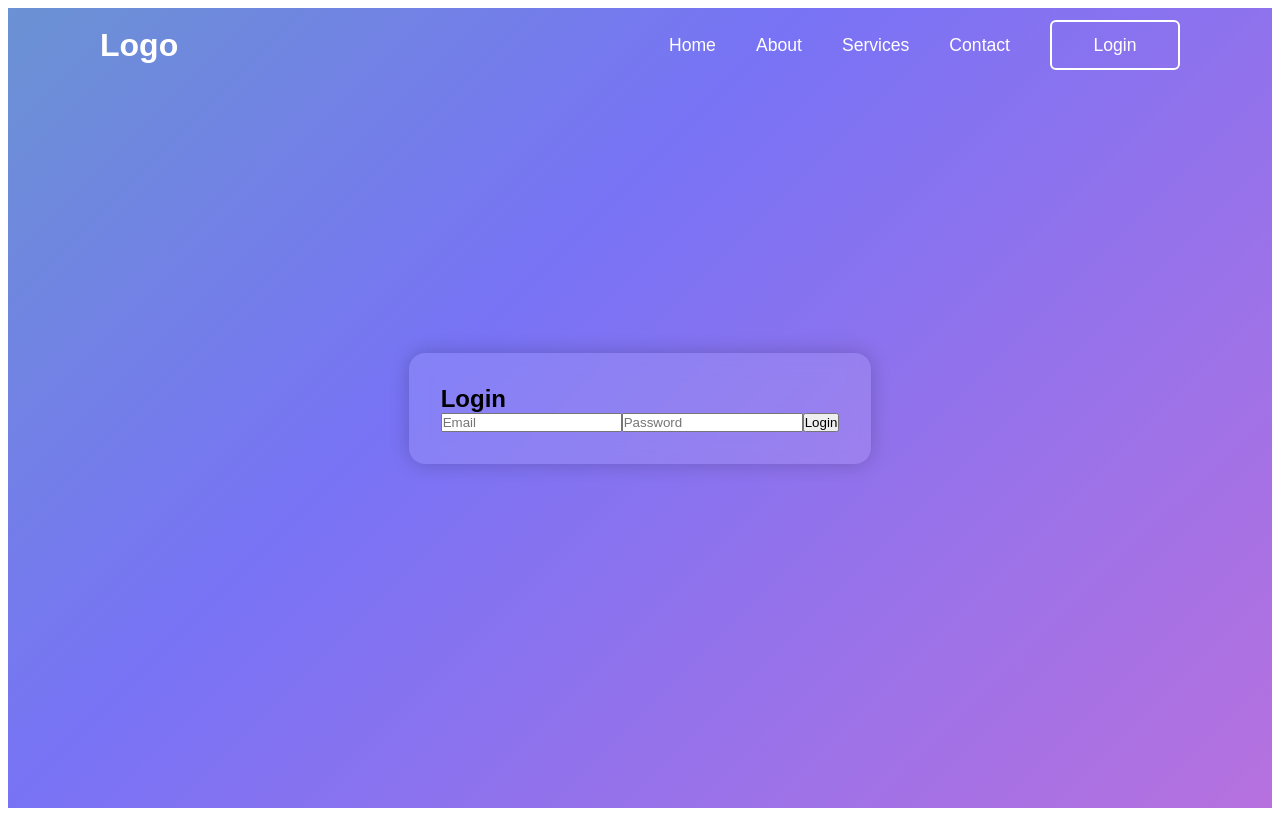
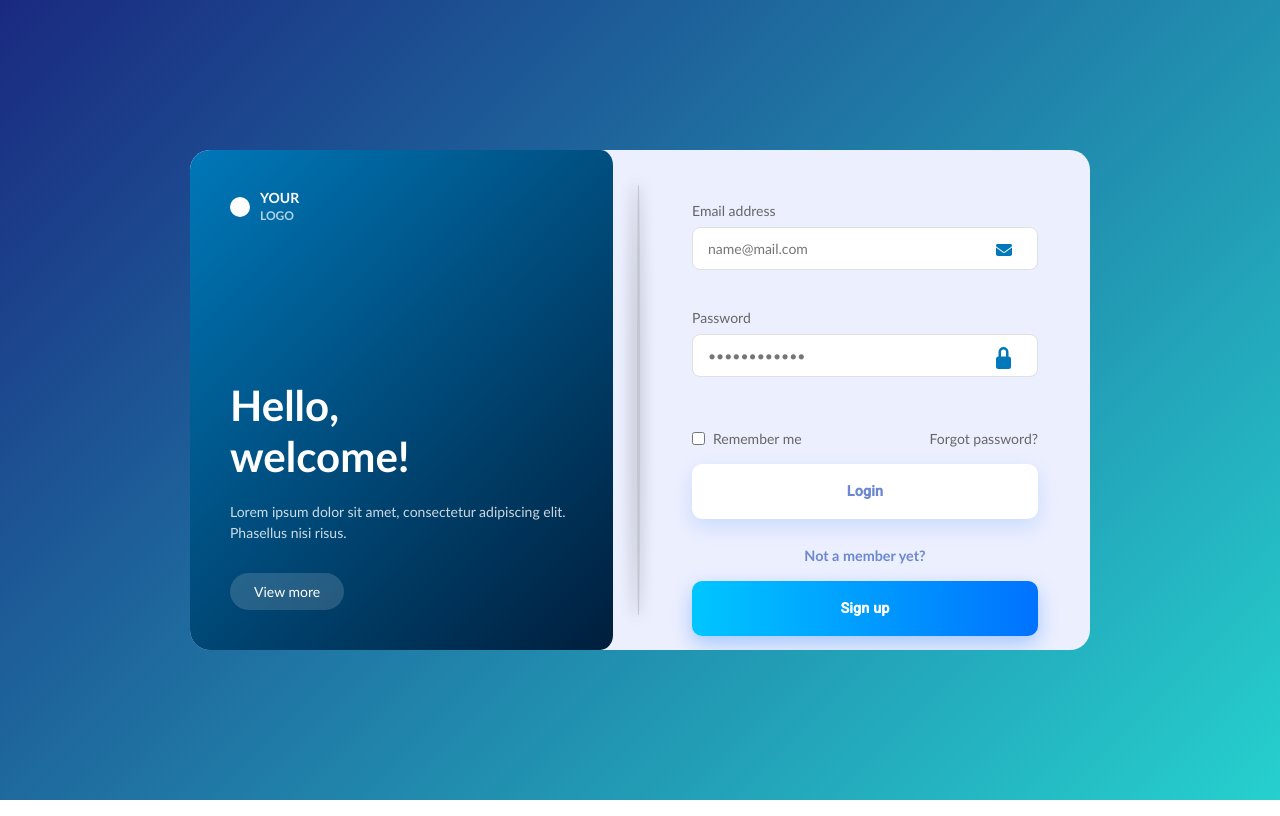
Before and after one commit to odaialfadel/auth-system, an Angular app in the folder auth-frontend/: page /login in a window 1280 px wide. Built offline with nearby package versions, Linux system fonts and the light colour scheme.

Commit message:
feat(auth-frontend): add icons to input fields
Refs: #0

```diff
--- a/auth-frontend/angular.json
+++ b/auth-frontend/angular.json
@@ -27,6 +27,7 @@
               }
             ],
             "styles": [
+              "@angular/material/prebuilt-themes/azure-blue.css",
               "src/styles.css"
             ],
             "scripts": []
@@ -85,6 +86,7 @@
               }
             ],
             "styles": [
+              "@angular/material/prebuilt-themes/azure-blue.css",
               "src/styles.css"
             ],
             "scripts": []
@@ -92,5 +94,8 @@
         }
       }
     }
+  },
+  "cli": {
+    "analytics": false
   }
 }
--- a/auth-frontend/package.json
+++ b/auth-frontend/package.json
@@ -10,13 +10,18 @@
   },
   "private": true,
   "dependencies": {
+    "@angular/cdk": "^19.2.9",
     "@angular/common": "^19.2.0",
     "@angular/compiler": "^19.2.0",
     "@angular/core": "^19.2.0",
     "@angular/forms": "^19.2.0",
+    "@angular/material": "^19.2.9",
     "@angular/platform-browser": "^19.2.0",
     "@angular/platform-browser-dynamic": "^19.2.0",
     "@angular/router": "^19.2.0",
+    "@fortawesome/angular-fontawesome": "^1.0.0",
+    "@fortawesome/fontawesome-svg-core": "^6.7.2",
+    "@fortawesome/free-solid-svg-icons": "^6.7.2",
     "rxjs": "~7.8.0",
     "tslib": "^2.3.0",
     "zone.js": "~0.15.0"
--- a/auth-frontend/src/app/app.component.ts
+++ b/auth-frontend/src/app/app.component.ts
@@ -1,9 +1,10 @@
 import { Component } from '@angular/core';
 import { RouterOutlet } from '@angular/router';
+import {FontAwesomeModule} from '@fortawesome/angular-fontawesome';
 
 @Component({
   selector: 'app-root',
-  imports: [RouterOutlet],
+  imports: [RouterOutlet, FontAwesomeModule],
   templateUrl: './app.component.html',
   styleUrl: './app.component.css'
 })
--- a/auth-frontend/src/app/login/login.component.css
+++ b/auth-frontend/src/app/login/login.component.css
@@ -1,97 +1,252 @@
 * {
+  box-sizing: border-box;
   margin: 0;
   padding: 0;
-  box-sizing: border-box;
-  font-family: 'Poppins', sans-serif;
+  font-family: Calibri, sans-serif;
 }
 
-.login-bg {
+.login-container {
   display: flex;
   justify-content: center;
   align-items: center;
   min-height: 100vh;
-
-  background: linear-gradient(-45deg, #ff6ec4, #7873f5, #4ade80, #22d3ee);
-  background-size: 400% 400%;
-  animation: gradientAnimation 15s ease infinite;
-}
-
-@keyframes gradientAnimation {
-  0% { background-position: 0% 50%; }
-  50% { background-position: 100% 50%; }
-  100% { background-position: 0% 50%; }
+  background: linear-gradient(135deg, #1a2980, #26d0ce);
+  padding: 20px;
 }
 
 .login-card {
-  padding: 2rem;
-  border-radius: 1rem;
-  background: rgba(255, 255, 255, 0.1);
-  backdrop-filter: blur(10px);
-  box-shadow: 0 0 20px rgba(0, 0, 0, 0.2);
+  display: flex;
+  width: 100%;
+  max-width: 900px;
+  height: 500px;
+  border-radius: 20px;
+  overflow: hidden;
+  background-color: #eceffe;
 }
 
-header {
-  position: fixed;
-  top: 0;
-  left: 0;
+.login-left {
+  width: 47%;
+  padding: 40px;
+  background: linear-gradient(135deg, #0078B9, #001E3C);
+  color: white;
+  display: flex;
+  flex-direction: column;
+  justify-content: space-between;
+  position: relative;
+  border-radius: 3%;
+}
+
+.login-middle {
+  width: 3%;
+  display: flex;
+  justify-content: flex-end;
+  align-items: center;
+}
+
+.divider-line {
+  width: 3px;
+  height: 86%;
+  background-color: rgba(0, 0, 0, 0.17);
+  box-shadow: -2px 0 15px 2px rgba(0, 0, 0, 0.3);
+  border-radius: 40%;
+}
+
+.logo-container {
+  display: flex;
+  align-items: center;
+  gap: 10px;
+}
+
+.logo-circle {
+  width: 20px;
+  height: 20px;
+  background-color: white;
+  border-radius: 50%;
+}
+
+.logo-text {
+  font-size: 14px;
+  font-weight: bold;
+  line-height: 1.2;
+}
+
+.logo-text span {
+  font-size: 12px;
+  opacity: 0.7;
+}
+
+.welcome-text h1 {
+  font-size: 42px;
+  font-weight: bold;
+  margin-bottom: 20px;
+  line-height: 1.2;
+}
+
+.welcome-text p {
+  font-size: 14px;
+  opacity: 0.8;
+  line-height: 1.5;
+  margin-bottom: 30px;
+}
+
+.view-more-btn {
+  background-color: rgba(255, 255, 255, 0.15);
+  border: none;
+  color: white;
+  padding: 10px 24px;
+  border-radius: 50px;
+  cursor: pointer;
+  font-size: 14px;
+  transition: background-color 0.3s;
+}
+
+.view-more-btn:hover {
+  background-color: rgba(255, 255, 255, 0.25);
+}
+
+.login-right {
+  width: 50%;
+  padding: 52px;
+  display: flex;
+  flex-direction: column;
+  justify-content: space-between;
+  border-radius: 0 16px 16px 0;
+  position: relative;
+}
+
+.login-form {
   width: 100%;
-  padding: 20px 100px;
+  max-width: 350px;
+}
+
+.form-group {
+  margin-bottom: 20px;
+}
+
+.form-group label {
+  display: block;
+  font-size: 14px;
+  color: #666;
+  margin-bottom: 8px;
+}
+
+.form-group input {
+  width: 100%;
+  padding: 12px 15px;
+  border: 1px solid #E0E0E0;
+  border-radius: 8px;
+  font-size: 14px;
+  color: #333;
+  outline: none;
+  transition: border-color 0.3s;
+}
+
+.icon, .lock-icon {
+  position: relative;
+  left: 88%;
+  bottom: 30px;
+  color: #0078B9;
+  pointer-events: none;
+}
+
+.shackle {
+  transition: d 1.5s ease;
+}
+
+.form-group input:focus {
+  border-color: #66AAFF;
+}
+
+.remember-forgot {
   display: flex;
   justify-content: space-between;
   align-items: center;
-  z-index: 99;
+  margin-bottom: 5%;
 }
 
-.logo {
-  font-size: 2em;
-  color: white;
-  user-select: none;
+.checkbox-container {
+  display: flex;
+  align-items: center;
+  gap: 8px;
 }
 
-.navigation a {
-  position: relative;
-  font-size: 1.1em;
-  color: white;
-  text-decoration: none;
-  font-weight: 500;
-  margin-left: 40px;
+.checkbox-container input {
+  margin: 0;
 }
 
-.navigation a::after {
-  content: '';
-  position: absolute;
-  left: 0;
-  bottom: -6px;
-  width: 100%;
-  height: 3px;
-  background: white;
-  border-radius: 5px;
-  transform-origin: center;
-  transform: scaleX(0);
-  transition: transform .5s;
+.checkbox-container label {
+  font-size: 14px;
+  color: #666;
 }
 
-.navigation a:hover::after {
-  transform: scaleX(1);
-
+.forgot-link {
+  font-size: 14px;
+  color: #666;
+  text-decoration: none;
 }
 
-.navigation .btnLogin-popup {
-  width: 130px;
-  height: 50px;
-  background: transparent;
-  border: 2px solid white;
-  outline: none;
-  border-radius: 6px;
-  cursor: pointer;
-  font-size: 1.1em;
-  color: white;
-  font-weight: 500;
-  margin-left: 40px;
-  transition: .5s;
+.forgot-link:hover {
+  text-decoration: underline;
 }
 
-.navigation .btnLogin-popup:hover {
+section  {
+  text-align: center;
+}
+
+section p {
+  font-size: 0.9rem;
+  font-weight: bold;
+  color: #6c88d1;
+  margin-bottom: 5%;
+  margin-top: 8%;
+}
+
+.login-btn {
+  width: 100%;
+  height: 55px;
   background-color: white;
-  color: #162938;
+  color: #6c88d1 !important;
+  border: none;
+  border-radius: 10px;
+  font-weight: bold;
+  font-size: 0.9rem;
+  box-shadow: 0 8px 20px rgba(0, 114, 255, 0.15);
+  transition: background-color 0.5s ease, color 0.5s ease, transform 0.5s ease;
 }
+
+.signup-btn {
+  width: 100%;
+  height: 55px;
+  background: linear-gradient(to right, #00c6ff, #0072ff);
+  color: white !important;
+  border: none;
+  border-radius: 10px;
+  font-size: 0.9rem;
+  font-weight: bold;
+  box-shadow: 0 8px 20px rgba(0, 114, 255, 0.3);
+  transition: background-color 0.5s ease, color 0.5s ease, transform 0.5s ease;
+}
+
+.login-btn:hover, .signup-btn:hover {
+  background: linear-gradient(to right, #00c6ff, #0072ff);
+  color: white !important;
+  transform: scale(1.05);
+  box-shadow: 0 6px 12px rgba(0, 0, 0, 0.2);
+}
+
+/* Responsive adjustments */
+@media (max-width: 768px) {
+  .login-card {
+    flex-direction: column;
+    height: auto;
+  }
+
+  .login-left, .login-right {
+    width: 100%;
+    padding: 30px;
+  }
+
+  .login-left {
+    min-height: 300px;
+  }
+}
--- a/auth-frontend/src/app/login/login.component.html
+++ b/auth-frontend/src/app/login/login.component.html
@@ -1,20 +1,63 @@
-<header>
-  <h2 class="logo">Logo</h2>
-  <nav class="navigation">
-    <a routerLink="/">Home</a>
-    <a routerLink="/about">About</a>
-    <a routerLink="/services">Services</a>
-    <a routerLink="/contact">Contact</a>
-    <button class="btnLogin-popup">Login</button>
-  </nav>
-</header>
-<div class="login-bg">
+<div class="login-container">
   <div class="login-card">
-    <h2>Login</h2>
-    <form>
-      <input type="email" placeholder="Email" required />
-      <input type="password" placeholder="Password" required />
-      <button type="submit">Login</button>
-    </form>
+    <div class="login-left">
+      <div class="logo-container">
+        <div class="logo-circle"></div>
+        <div class="logo-text">YOUR<br><span>LOGO</span></div>
+      </div>
+      <div class="welcome-text">
+        <h1>Hello,<br>welcome!</h1>
+        <p>Lorem ipsum dolor sit amet, consectetur adipiscing elit. Phasellus nisi risus.</p>
+        <button class="view-more-btn">View more</button>
+      </div>
+    </div>
+    <div class="login-middle">
+      <div class="divider-line"></div>
+    </div>
+    <div class="login-right">
+      <div class="login-form">
+        <div class="form-group">
+          <label for="email">Email address</label>
+          <input type="email" id="email" placeholder="name@mail.com">
+          <fa-icon [icon]="faEnvelope" class="icon"></fa-icon>
+        </div>
+        <div class="form-group">
+          <label for="password">Password</label>
+          <div class="input-wrapper">
+            <input
+              type="password"
+              id="password"
+              placeholder="••••••••••••"
+              [(ngModel)]="password"
+            />
+            <svg class="lock-icon" viewBox="0 0 48 48" width="30" height="30">
+              <!-- Lock body (constant) -->
+              <rect x="0" y="15" width="24" height="20" rx="4" fill="#0078B9"/>
+
+              <!-- Lock shackle (animated) -->
+              <path
+                [attr.d]="password.length > 0 ? 'M6 22V8a6 6 0 0 1 12 0v0' : 'M6 22V8a6 6 0 0 1 12 0v8'"
+                stroke="#0078B9"
+                fill="none"
+                stroke-width="4"
+                class="shackle"
+              />
+            </svg>
+          </div>
+        </div>
+        <div class="remember-forgot">
+          <div class="checkbox-container">
+            <input type="checkbox" id="remember">
+            <label for="remember">Remember me</label>
+          </div>
+          <a href="#" class="forgot-link">Forgot password?</a>
+        </div>
+        <section>
+          <button mat-button class="login-btn">Login</button>
+          <p>Not a member yet?</p>
+          <button mat-button class="signup-btn">Sign up</button>
+        </section>
+      </div>
+    </div>
   </div>
 </div>
--- a/auth-frontend/src/app/login/login.component.ts
+++ b/auth-frontend/src/app/login/login.component.ts
@@ -1,15 +1,22 @@
 import { Component } from '@angular/core';
-import {RouterLink} from '@angular/router';
+import {MatButton} from '@angular/material/button';
+import {faEnvelope} from '@fortawesome/free-solid-svg-icons';
+import {FaIconComponent} from '@fortawesome/angular-fontawesome';
+import {FormsModule} from '@angular/forms';
 
 
 @Component({
   selector: 'app-login',
   imports: [
-    RouterLink
+    MatButton,
+    FaIconComponent,
+    FormsModule,
   ],
   templateUrl: './login.component.html',
   styleUrl: './login.component.css'
 })
 export class LoginComponent {
 
+  protected readonly faEnvelope = faEnvelope;
+  protected password: string = '';
 }
--- a/auth-frontend/src/index.html
+++ b/auth-frontend/src/index.html
@@ -6,8 +6,10 @@
   <base href="/">
   <meta name="viewport" content="width=device-width, initial-scale=1">
   <link rel="icon" type="image/x-icon" href="favicon.ico">
+  <link href="https://fonts.googleapis.com/css2?family=Roboto:wght@300;400;500&display=swap" rel="stylesheet">
+  <link href="https://fonts.googleapis.com/icon?family=Material+Icons" rel="stylesheet">
 </head>
-<body>
+<body class="mat-typography">
   <app-root></app-root>
 </body>
 </html>
--- a/auth-frontend/src/styles.css
+++ b/auth-frontend/src/styles.css
@@ -1,3 +1,4 @@
-.login-bg {
-  background: url("assets/images/background.png") no-repeat center center;
-}
+
+
+html, body { height: 100%; }
+body { margin: 0; font-family: Roboto, "Helvetica Neue", sans-serif; }
```
Also changed, not shown: 1 other file (tests, documents, lock files or other folders).
